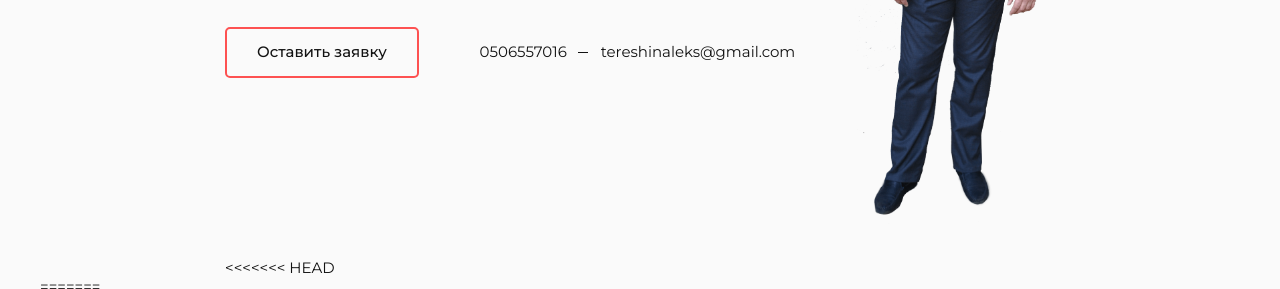
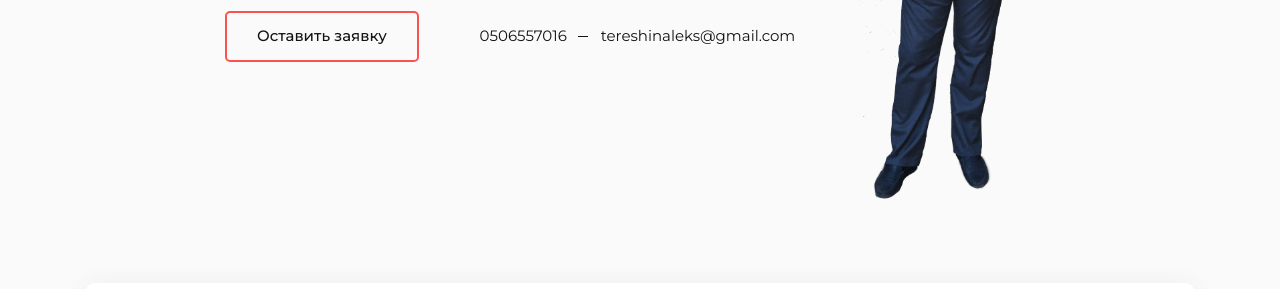
Before and after one commit to alexter72/alexter72.github.io, a plain HTML site: page sh-se/index.html in a window 1280 px wide. Shown: the part 433-722 px from the top of the page. Drawn offline with nearby package versions, Linux system fonts and the light colour scheme.

Commit message:
Update index.html

```diff
--- a/sh-se/index.html
+++ b/sh-se/index.html
@@ -125,13 +125,9 @@
 				</div> <!-- /.header__inner -->
 			</div><!-- /.container -->
 		</header>
+
 		<!--content-->
-<<<<<<< HEAD
 		<div class="content">
-
-=======
-<div class="content">
->>>>>>> fd12ae89a3ea0d19cb3e141f1a1231a8f90ca1f1
 
 			<div class="container">
 				<section class="intro">
@@ -168,15 +164,9 @@
 						</div>
 					</div>
 					<!--/.intro__inner-wrapper-->
-<<<<<<< HEAD
 				</section>
 			</div>
 			<!--/.container-->
-=======
-				</div>
-				<!--/.container-->
-			</section>
->>>>>>> fd12ae89a3ea0d19cb3e141f1a1231a8f90ca1f1
 		</div>
 
 		<!--footer-->
```
